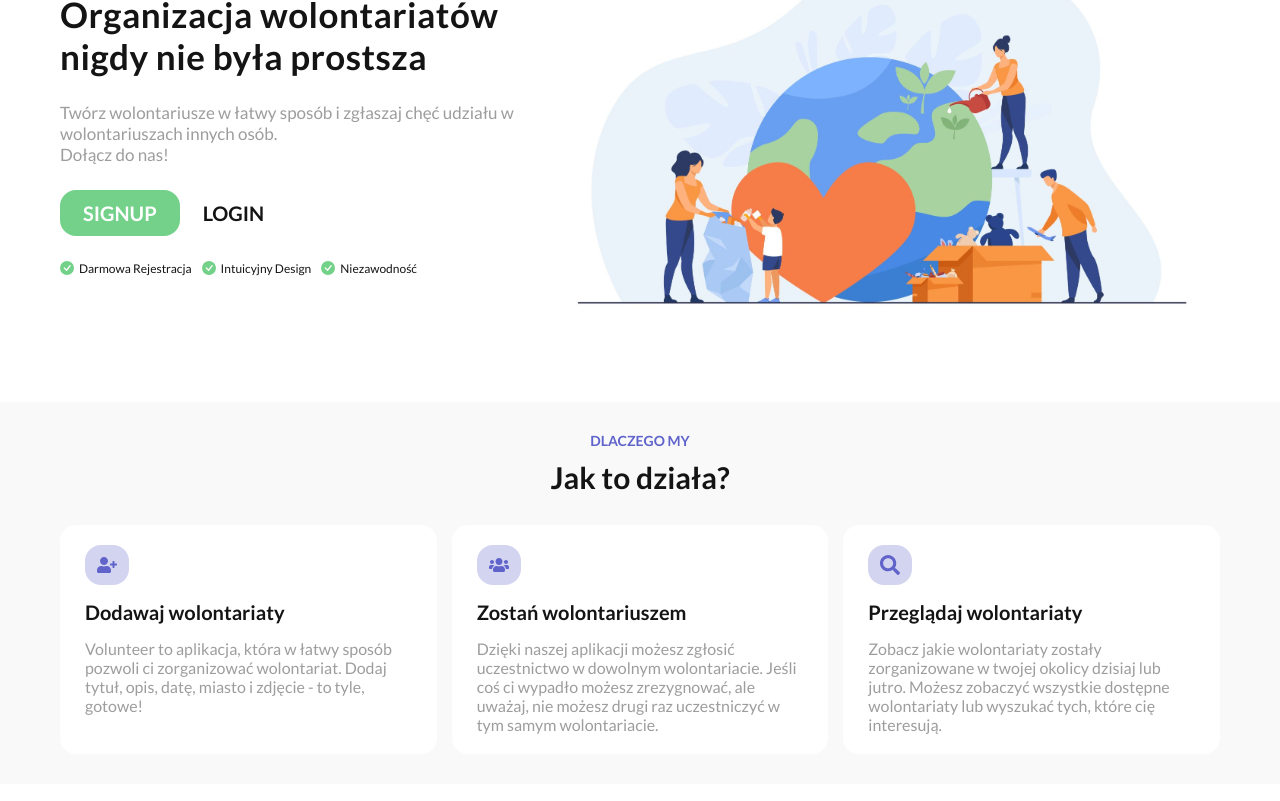
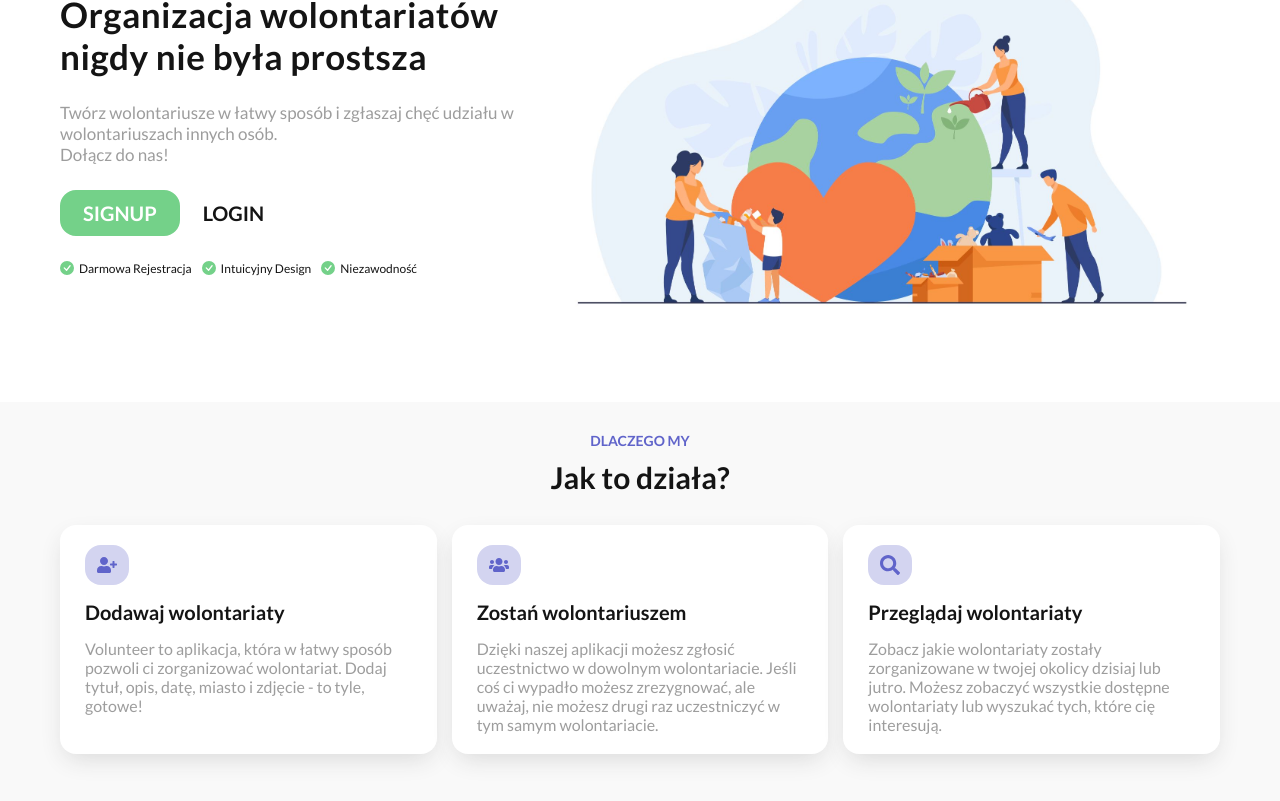
Before and after one commit to JanSzczepan/volunteer, a React (Create React App) app in the folder frontend/: page /about in a window 1280 px wide. Shown: the part 233-1034 px from the top of the page. Built offline with nearby package versions, Linux system fonts and the light colour scheme.

Commit message:
About page styling improvement

```diff
--- a/frontend/src/pages/About/AboutP2/AboutP2.module.scss
+++ b/frontend/src/pages/About/AboutP2/AboutP2.module.scss
@@ -10,7 +10,7 @@ $about-card-gap-y: 15px;
 .aboutContainer {
    max-width: 420px !important;
    padding-top: 30px !important;
-   padding-bottom: 30px !important;
+   padding-bottom: 60px !important;
 
    @include tablet {
       max-width: $max-width !important;
@@ -62,6 +62,9 @@ $about-card-gap-y: 15px;
    padding: 20px 25px;
    background-color: $color-white;
    border-radius: $border-radius;
+   -webkit-box-shadow: 0px 9px 25px -5px rgba(216, 216, 216, 1);
+   -moz-box-shadow: 0px 9px 25px -5px rgba(216, 216, 216, 1);
+   box-shadow: 0px 9px 25px -5px rgba(216, 216, 216, 1);
 
    @include tablet {
       flex-basis: calc(100% / 3 - 2 * $about-card-gap-x / 3);
```
